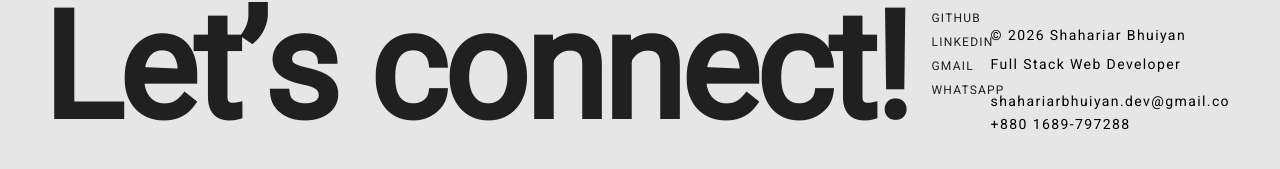
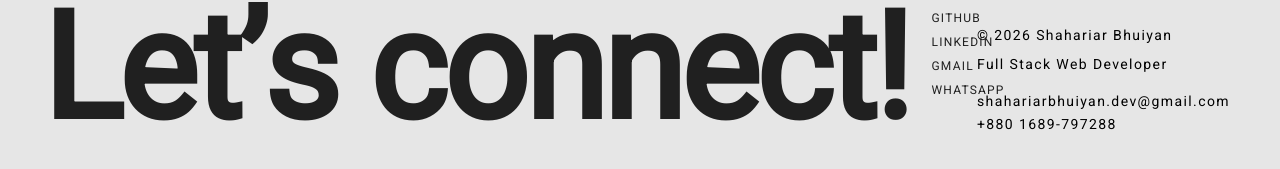
Before and after one commit to shahariarraghib/portfolio-final-2026, a Next.js app: page / in a window 1280 px wide. Shown: the part 4918-5087 px from the top of the page. Built offline with nearby package versions, Linux system fonts and the light colour scheme; no server answers.

Commit message:
change email

```diff
--- a/components/common/Footer/Footer.tsx
+++ b/components/common/Footer/Footer.tsx
@@ -115,7 +115,7 @@ const Footer = () => {
                 <p>Full Stack Web Developer</p>
 
                 <address className="pt-2 not-italic space-y-0.5">
-                  <p className="break-words">shahariarbhuiyan.dev@gmail.co</p>
+                  <p className="break-words">shahariarbhuiyan.dev@gmail.com</p>
 
                   <p>
                     <a
```
